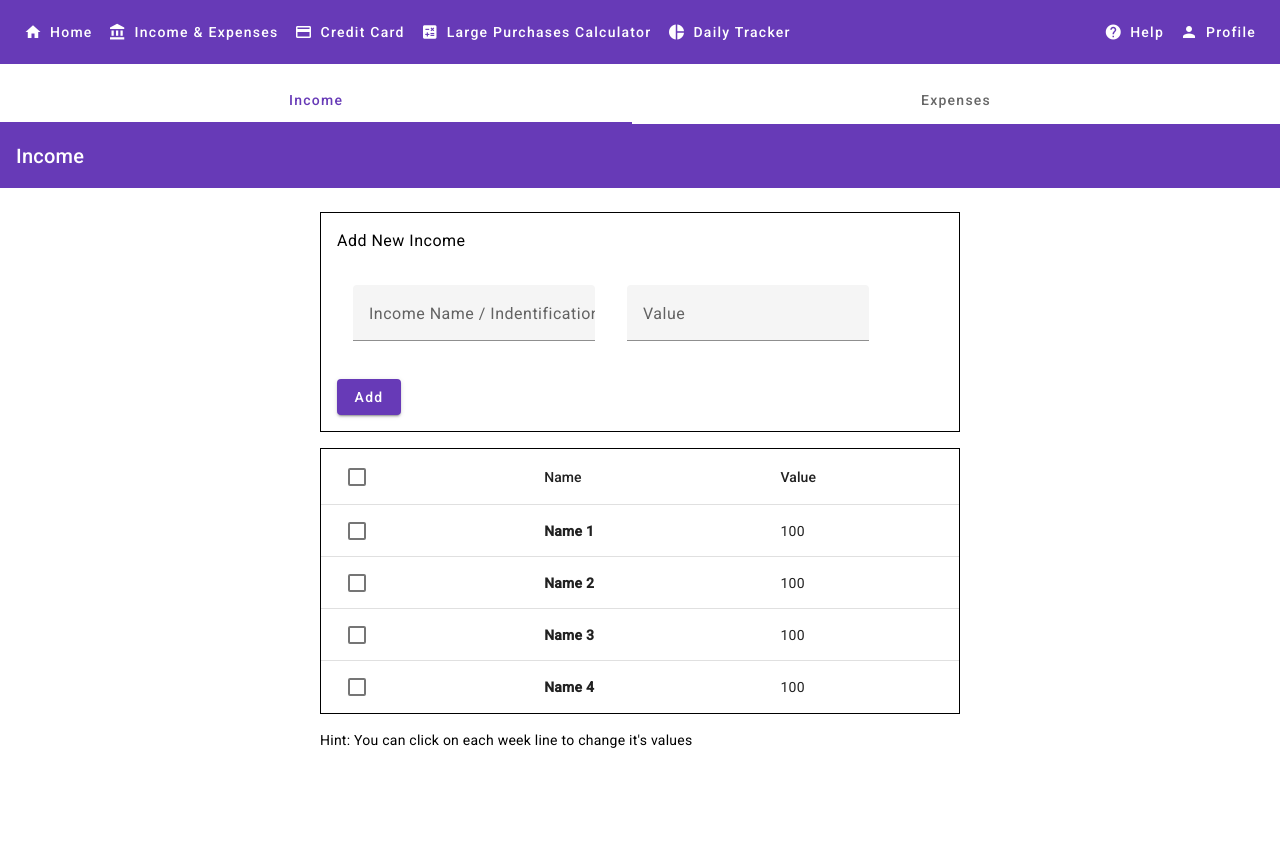
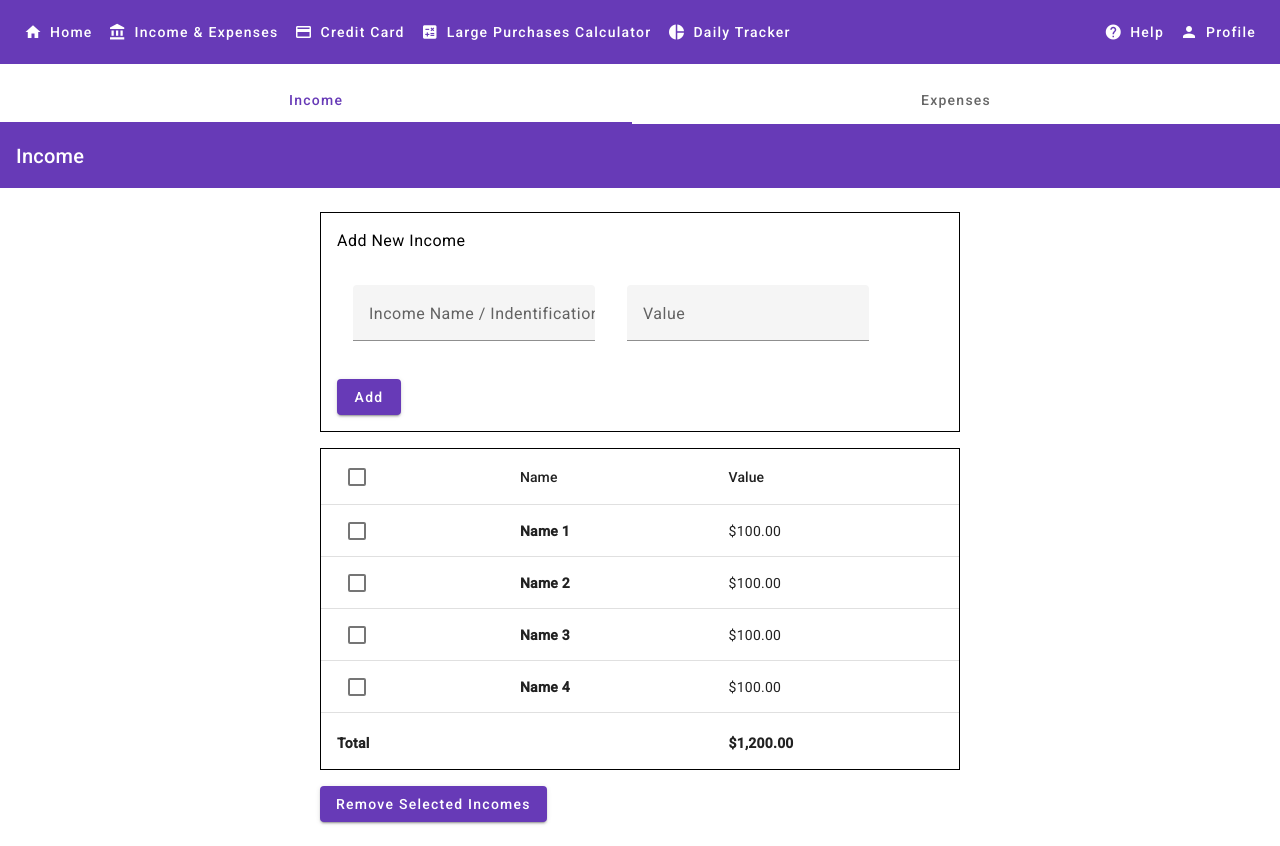
Before and after one commit to persset/budget, an Angular app: page /income in a window 1280 px wide. Before the commit the page ends 800 px from the top, so only its background shows below. Built offline with nearby package versions, Linux system fonts and the light colour scheme.

Commit message:
Add: Create fixed footer for total value of incomes at income table

```diff
--- a/src/app/income-expenses/income-expenses.component.css
+++ b/src/app/income-expenses/income-expenses.component.css
@@ -8,9 +8,11 @@
     margin: 1.5rem auto 1.5rem;
 }
 
-.income-table {
+.table-container {
     border: 1px solid black;
     margin-bottom: 1rem;
+    max-height: 40vh;
+    overflow: auto;
 }
 
 .mat-column-week {
@@ -34,3 +36,7 @@
     width: 20%;
     height: 15%;
 }
+
+tr.mat-mdc-footer-row {
+    font-weight: bold;
+}
--- a/src/app/income-expenses/income-expenses.component.html
+++ b/src/app/income-expenses/income-expenses.component.html
@@ -18,6 +18,7 @@
                         <button mat-raised-button color="primary" id="add-income-button"
                             (click)="addIncome()">Add</button>
                     </div>
+                    <div class="table-container">
                         <table mat-table [dataSource]="dataSource" class="income-table">
                             <!-- Checkbox Column -->
                             <ng-container matColumnDef="select">
@@ -34,23 +35,30 @@
                                         [checked]="selection.isSelected(row)" [aria-label]="checkboxLabel(row)">
                                     </mat-checkbox>
                                 </td>
+                                <td mat-footer-cell *matFooterCellDef> Total </td>
                             </ng-container>
                             <!-- Expense Name Column -->
                             <ng-container matColumnDef="name">
                                 <th mat-header-cell *matHeaderCellDef>Name</th>
                                 <td mat-cell *matCellDef="let element"><b>{{element.name}}</b></td>
+                                <td mat-footer-cell *matFooterCellDef></td>
                             </ng-container>
 
                             <!-- Value Column -->
                             <ng-container matColumnDef="value">
                                 <th mat-header-cell *matHeaderCellDef>Value</th>
-                            <td mat-cell *matCellDef="let element">{{element.value}}</td>
+                                <td mat-cell *matCellDef="let element">{{element.value | currency}}</td>
+                                <td mat-footer-cell *matFooterCellDef> {{ getTotalExpenses() | currency}}</td>
                             </ng-container>
                             <tr mat-header-row *matHeaderRowDef="displayedColumns"></tr>
-                        <tr mat-row *matRowDef="let row; columns: displayedColumns;" (click)="selection.toggle(row)">
+                            <tr mat-row *matRowDef="let row; columns: displayedColumns;"
+                                (click)="selection.toggle(row)">
                             </tr>
+                            <tr mat-footer-row *matFooterRowDef="displayedColumns; sticky: true"></tr>
                         </table>
-                    <p>Hint: You can click on each week line to change it's values</p>
+                    </div>
+                    <button mat-raised-button color="primary" id="add-income-button" (click)="addIncome()">Remove
+                        Selected Incomes</button>
                 </div>
             </mat-tab>
             <mat-tab label="Expenses">Expenses</mat-tab>
--- a/src/app/income-expenses/income-expenses.component.ts
+++ b/src/app/income-expenses/income-expenses.component.ts
@@ -18,7 +18,15 @@ export interface Expense {
   value: number;
 }
 
-const ELEMENT_DATA: Expense[] = [
+const EXPENSE_DATA: Expense[] = [
+  { id: 1, name: 'Name 1', value: 100 },
+  { id: 2, name: 'Name 2', value: 100 },
+  { id: 3, name: 'Name 3', value: 100 },
+  { id: 4, name: 'Name 4', value: 100 },
+  { id: 1, name: 'Name 1', value: 100 },
+  { id: 2, name: 'Name 2', value: 100 },
+  { id: 3, name: 'Name 3', value: 100 },
+  { id: 4, name: 'Name 4', value: 100 },
   { id: 1, name: 'Name 1', value: 100 },
   { id: 2, name: 'Name 2', value: 100 },
   { id: 3, name: 'Name 3', value: 100 },
@@ -45,7 +53,7 @@ const ELEMENT_DATA: Expense[] = [
 })
 export class IncomeExpensesComponent {
   displayedColumns: string[] = ['select', 'name', 'value'];
-  dataSource = new MatTableDataSource<Expense>(ELEMENT_DATA);
+  dataSource = new MatTableDataSource<Expense>(EXPENSE_DATA);
   selection = new SelectionModel<Expense>(true, []);
 
   /** Whether the number of selected elements matches the total number of rows. */
@@ -75,5 +83,11 @@ export class IncomeExpensesComponent {
     }`;
   }
 
+  getTotalExpenses() {
+    return this.dataSource.data
+      .map((t) => t.value)
+      .reduce((acc, value) => acc + value, 0);
+  }
+
   addIncome() {}
 }
```
Lines whose indentation alone changed are shown as unchanged.
